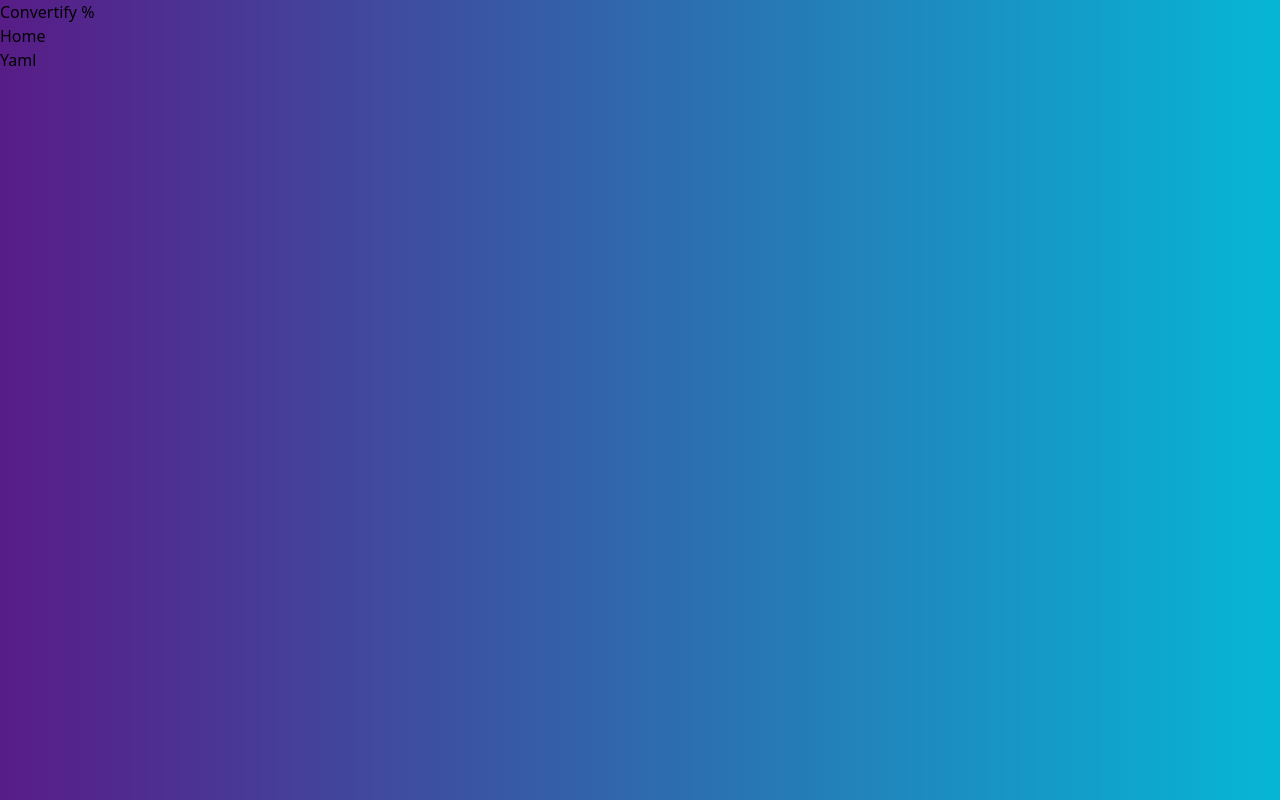
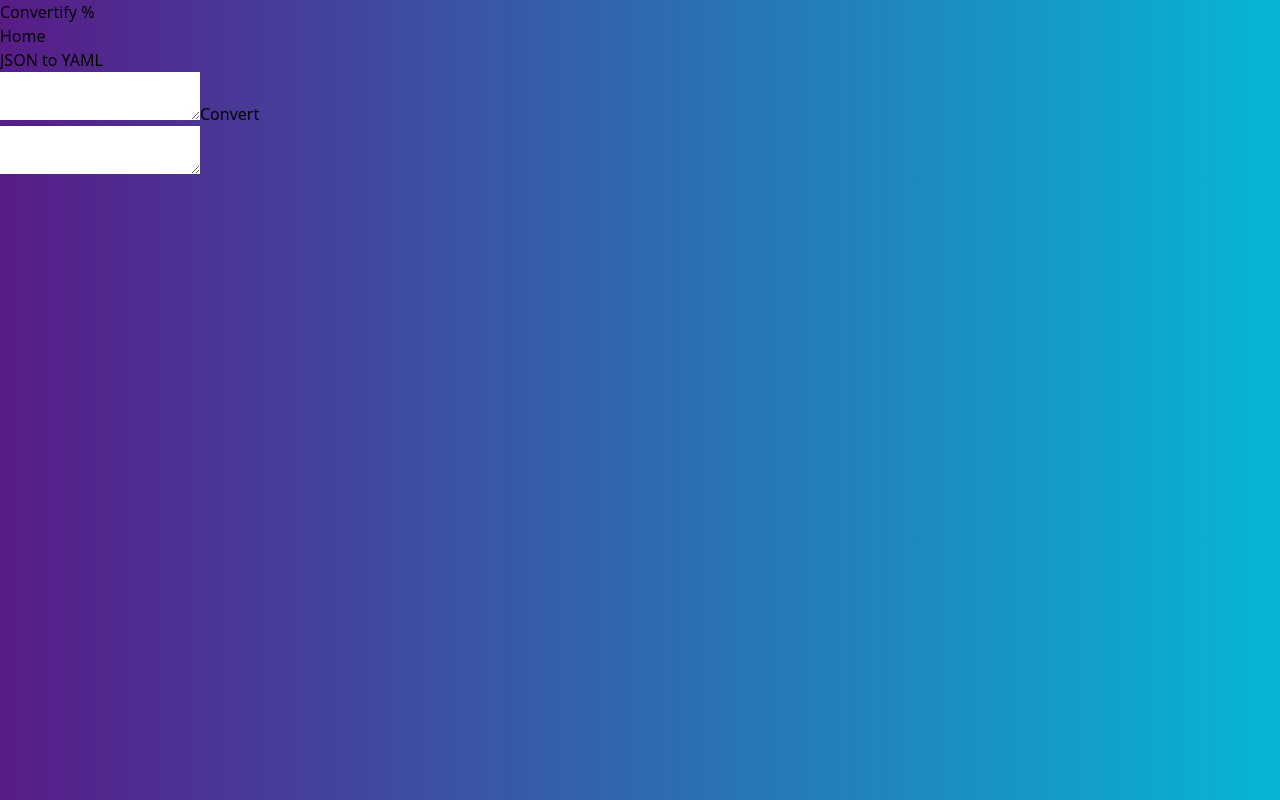
Before and after one commit to madhurajituri/Converters-Calculators, a React (Vite) app: page /Home/Yaml in a window 1280 px wide. Built offline with nearby package versions, Linux system fonts and the light colour scheme.

Commit message:
sha all types done (1,224,256,384,512)

```diff
--- a/src/Sha.jsx
+++ b/src/Sha.jsx
@@ -1,24 +1,60 @@
+import { useState, React } from "react";
+import sha1 from 'crypto-js/sha1';
+import sha224 from 'crypto-js/sha224';
+import sha256 from 'crypto-js/sha256';
+import sha384 from 'crypto-js/sha384';
+import sha512 from 'crypto-js/sha512';
+// import jsSHA from 'js-sha256';
+// import sha224 from 'sha224';
+// import sha224 from 'sha224';
+// import sha224 from 'sha.js/sha224';
+// import { Buffer } from 'safe-buffer';
+
+
 function Sha() {
+
+    const [sha1input, setsha1input] = useState("");
+    const [sha1output, setsha1output] = useState("");
+    const [sha224input, setsha224input] = useState("");
+    const [sha224output, setsha224output] = useState("");
+    const [sha256input, setsha256input] = useState("");
+    const [sha256output, setsha256output] = useState("");
+    const [sha384input, setsha384input] = useState("");
+    const [sha384output, setsha384output] = useState("");
+    const [sha512input, setsha512input] = useState("");
+    const [sha512output, setsha512output] = useState("");
+
+
+    function convert1() {
+        let x = sha1(sha1input);
+        setsha1output(x);
+    }
+
+    function convert224() {
+        let x = sha224(sha224input);
+        setsha224output(x);
+    }
+
+    function convert256() {
+        let ans = sha256(sha256input);
+        setsha256output(ans);
+    }
+
+    function convert384(){
+        let ans = sha384(sha384input);
+        setsha384output(ans);
+    }
+
+    function convert512(){
+        let ans = sha512(sha512input);
+        setsha512output(ans);
+    }
+
     return (
         <>
             <div className="flex flex-row m-10 gap-5 items-center justify-center">
 
                 <div className="flex flex-col items-center justify-center">
-
-                    <div className="flex flex-col mx-10 items-center">
-                        <div className="heading text-lg ml-12">SHA-0</div>
-                        <div className="flex gap-5">
-                            <div className="flex flex-col items-center gap-8">
-                                <div className="text-red-300">Input</div>
-                                <div className="text-red-300">Output</div>
-                            </div>
-                            <div className="flex flex-col items-center gap-2">
-                                <textarea className="codearea w-50 h-10"></textarea>
-                                <textarea className="codearea w-50 h-10"></textarea>
-                            </div>
-                        </div>
-                        <button className="convertbtn ml-12 w-20">Convert</button>
-                    </div>
 
                     <div className="flex flex-col mx-10 items-center">
                         <div className="heading text-lg ml-12">SHA-1</div>
@@ -28,11 +64,11 @@ function Sha() {
                                 <div className="text-red-300">Output</div>
                             </div>
                             <div className="flex flex-col items-center gap-2">
-                            <textarea className="codearea w-50 h-10"></textarea>
-                                <textarea className="codearea w-50 h-10"></textarea>
+                                <textarea className="codearea w-50 h-20" value={sha1input} onChange={e => setsha1input(e.target.value)}></textarea>
+                                <textarea className="codearea w-50 h-20" value={sha1output} readOnly></textarea>
                             </div>
                         </div>
-                        <button className="convertbtn ml-12 w-20">Convert</button>
+                        <button className="convertbtn ml-12 w-20" onClick={convert1}>Convert</button>
                     </div>
 
                     <div className="flex flex-col mx-10 items-center">
@@ -43,11 +79,11 @@ function Sha() {
                                 <div className="text-red-300">Output</div>
                             </div>
                             <div className="flex flex-col items-center gap-2">
-                            <textarea className="codearea w-50 h-10"></textarea>
-                                <textarea className="codearea w-50 h-10"></textarea>
+                                <textarea className="codearea w-50 h-20" value={sha224input} onChange={e => setsha224input(e.target.value)}></textarea>
+                                <textarea className="codearea w-50 h-20" value={sha224output} readOnly></textarea>
                             </div>
                         </div>
-                        <button className="convertbtn ml-12 w-20">Convert</button>
+                        <button className="convertbtn ml-12 w-20" onClick={convert224}>Convert</button>
                     </div>
 
                 </div>
@@ -61,11 +97,12 @@ function Sha() {
                                 <div className="text-red-300">Input</div>
                                 <div className="text-red-300">Output</div>
                             </div>
-                            <div className="flex flex-col items-center gap-2"><textarea className="codearea w-50 h-10"></textarea>
-                                <textarea className="codearea w-50 h-10"></textarea>
+                            <div className="flex flex-col items-center gap-2">
+                                <textarea className="codearea w-50 h-20" value={sha256input} onChange={e => setsha256input(e.target.value)}></textarea>
+                                <textarea className="codearea w-50 h-20" value={sha256output} readOnly></textarea>
                             </div>
                         </div>
-                        <button className="convertbtn ml-12 w-20">Convert</button>
+                        <button className="convertbtn ml-12 w-20" onClick={convert256}>Convert</button>
                     </div>
 
                     <div className="flex flex-col mx-10 items-center">
@@ -76,13 +113,17 @@ function Sha() {
                                 <div className="text-red-300">Output</div>
                             </div>
                             <div className="flex flex-col items-center gap-2">
-                            <textarea className="codearea w-50 h-10"></textarea>
-                                <textarea className="codearea w-50 h-10"></textarea>
+                                <textarea className="codearea w-50 h-20" value={sha384input} onChange={e => setsha384input(e.target.value)}></textarea>
+                                <textarea className="codearea w-50 h-20" value={sha384output} readOnly></textarea>
                             </div>
                         </div>
-                        <button className="convertbtn ml-12 w-20">Convert</button>
+                        <button className="convertbtn ml-12 w-20" onClick={convert384}>Convert</button>
                     </div>
 
+
+                </div>
+
+            </div>
                     <div className="flex flex-col mx-10 items-center">
                         <div className="heading text-lg ml-12">SHA-512</div>
                         <div className="flex gap-5">
@@ -91,15 +132,12 @@ function Sha() {
                                 <div className="text-red-300">Output</div>
                             </div>
                             <div className="flex flex-col items-center gap-2">
-                            <textarea className="codearea w-50 h-10"></textarea>
-                                <textarea className="codearea w-50 h-10"></textarea>
+                            <textarea className="codearea w-50 h-20" value={sha512input} onChange={e => setsha512input(e.target.value)}></textarea>
+                                <textarea className="codearea w-50 h-20" value={sha512output} readOnly></textarea>
                             </div>
                         </div>
-                        <button className="convertbtn ml-12 w-20">Convert</button>
+                        <button className="convertbtn ml-12 w-20" onClick={convert512}>Convert</button>
                     </div>
-
-                </div>
-            </div>
         </>
     )
 }
--- a/src/Yaml.jsx
+++ b/src/Yaml.jsx
@@ -1,6 +1,33 @@
-function Yaml(){
-    return(
-        <p>Yaml</p>
+import { React, useState } from "react";
+import convertor from 'js-yaml';
+// import fs from 'fs';
+
+function Yaml() {
+
+    const [json , setjson] = useState("");
+    const [yaml , setyaml] = useState("");
+
+    function convert(){
+//         const doc = yaml.load(fs.readFileSync('/home/ixti/example.yml', 'utf8'));
+//   console.log(doc);
+        // const ans = yaml.toString(json);
+        // console.log(ans);
+        // setyaml(ans);
+    }
+
+    return (
+        <div>
+            <div className="heading">JSON to YAML</div>
+            <div className="m-10 gap-5 justify-center flex">
+                <div className="items-center gap-2 flex flex-col">
+                    <textarea className="codearea w-[700px]" value={json} onChange={e => setjson(e.target.value)}></textarea>
+                    <button className="convertbtn w-40" onClick={convert}>Convert</button>
+                </div>
+                <div>
+                    <textarea className="codearea w-[700px]" value={yaml} readOnly></textarea>
+                </div>
+            </div>
+        </div>
     )
 }
 
```
Also changed, not shown: package.json (+10 -1 lines), 1 other file (tests, documents, lock files or other folders).
